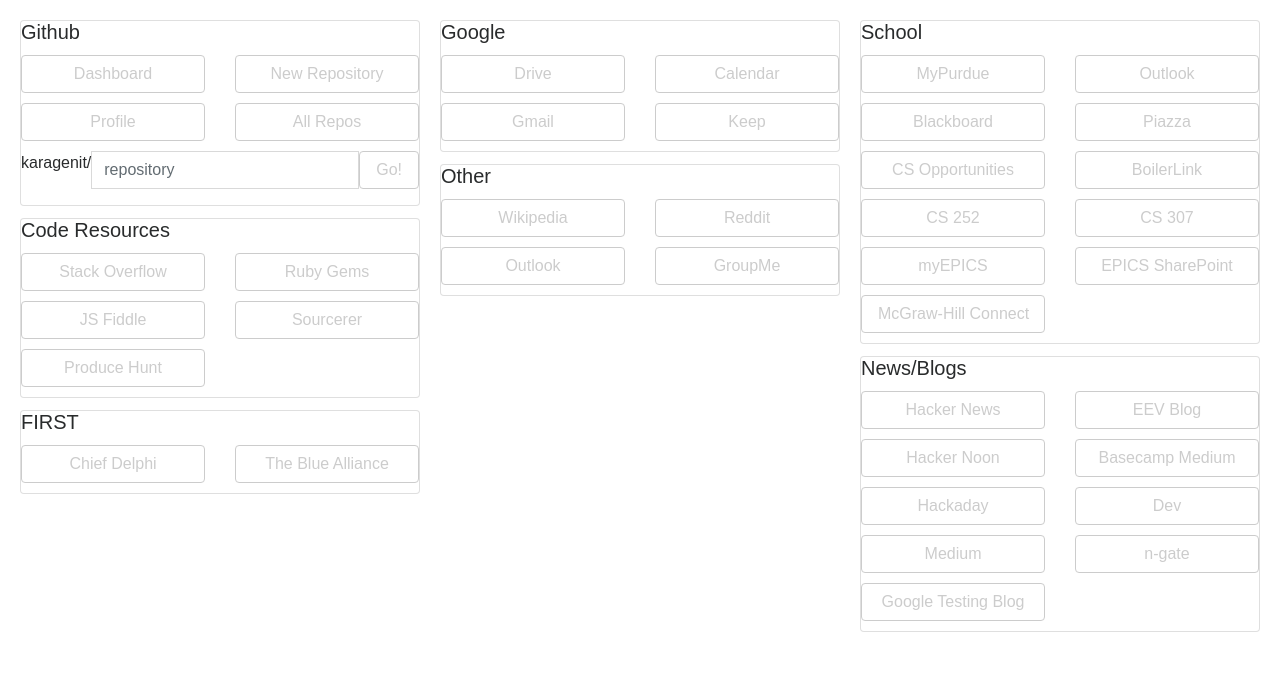
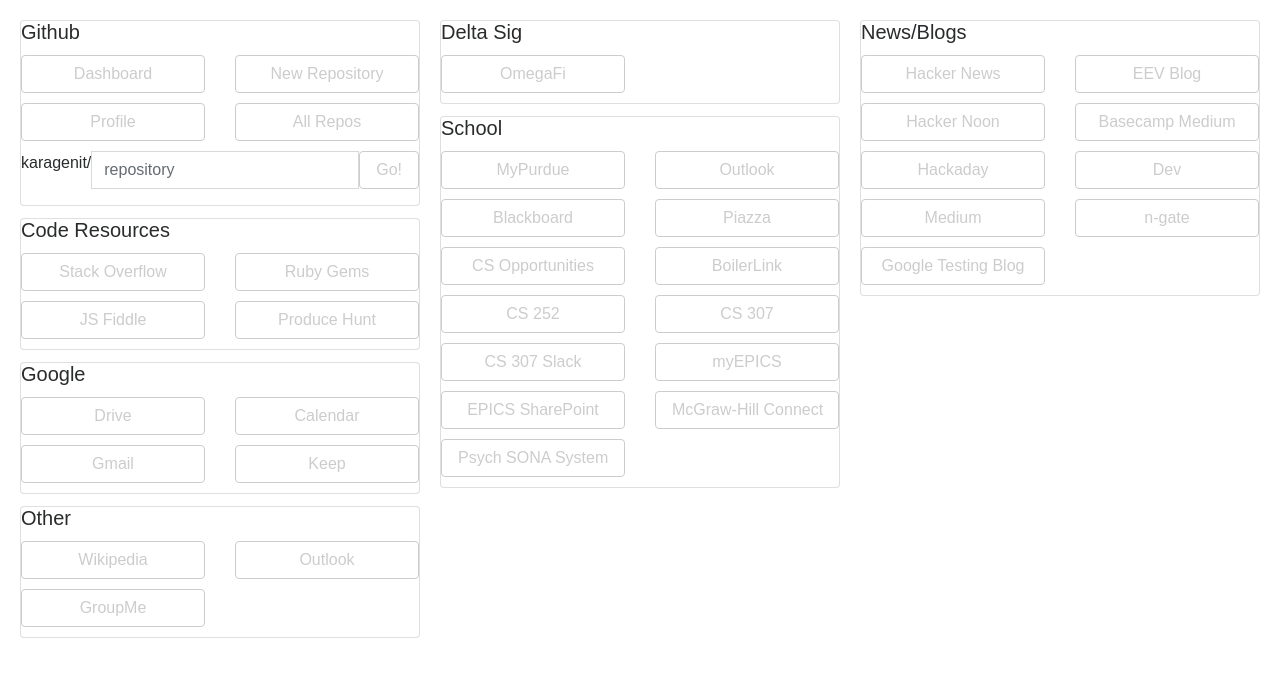
Before and after one commit to karagenit/homepage, a React (Create React App) app: page / in a window 1280 px wide. Shown: the top 676 px of the page. Built offline with nearby package versions, Linux system fonts and the light colour scheme.

Commit message:
Update Links

```diff
--- a/src/data.js
+++ b/src/data.js
@@ -43,26 +43,9 @@
         url: 'https://jsfiddle.net'
       },
       {
-        name: 'Sourcerer',
-        url: 'https://sourcerer.io'
-      },
-      {
         name: 'Produce Hunt',
         url: 'https://producthunt.com/topics/open-source'
       }
-    ]
-  },
-  {
-    name: 'FIRST',
-    links: [
-      {
-        name: 'Chief Delphi',
-        url: 'http://chiefdelphi.com'
-      },
-      {
-        name: 'The Blue Alliance',
-        url: 'https://www.thebluealliance.com'
-      },
     ]
   },
   {
@@ -94,16 +77,21 @@
         url: 'https://en.wikipedia.org'
       },
       {
-        name: 'Reddit',
-        url: 'https://reddit.com'
-      },
-      {
         name: 'Outlook',
         url: 'https://outlook.com'
       },
       {
         name: 'GroupMe',
         url: 'https://groupme.com'
+      }
+    ]
+  },
+  {
+    name: 'Delta Sig',
+    links: [
+      {
+        name: 'OmegaFi',
+        url: 'https://my.omegafi.com/apps/myomegafi/index.php'
       }
     ]
   },
@@ -136,11 +124,15 @@
       },
       {
         name: 'CS 252',
-        url: 'https://courses.cs.purdue.edu/cs25200:fall19:start'
+        url: 'https://endor.cs.purdue.edu/~cs252'
       },
       {
         name: 'CS 307',
         url: 'https://courses.cs.purdue.edu/cs30700:fall19:start'
+      },
+      {
+        name: 'CS 307 Slack',
+        url: 'https://cs307talk.slack.com'
       },
       {
         name: 'myEPICS',
@@ -153,6 +145,10 @@
       {
         name: 'McGraw-Hill Connect',
         url: 'https://newconnect.mheducation.com/flow/connect.html'
+      },
+      {
+        name: 'Psych SONA System',
+        url: 'https://purdue-psych.sona-systems.com/main.aspx'
       }
     ]
   },
```
